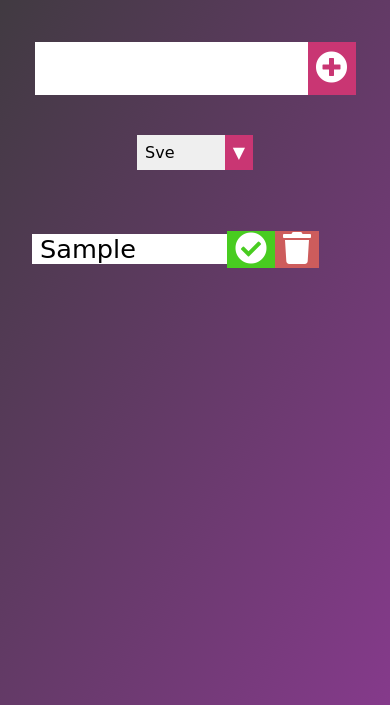
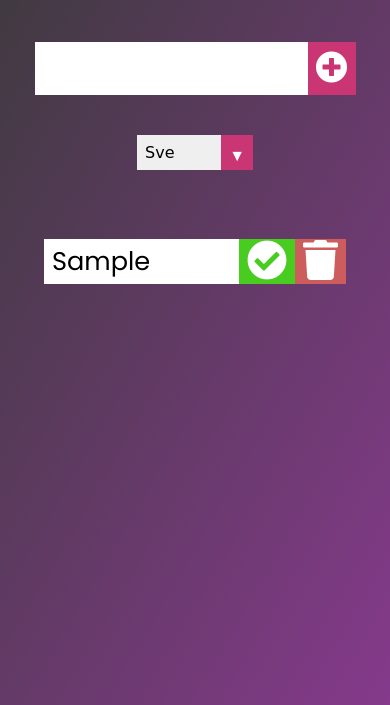
Before and after one commit to tkarnas/to_do_list, a plain HTML site: page index.html in a window 390 px wide. Both pictures are taken after typing "Sample" into the empty fields and a click on the button 331 px from the left and 207 px from the top of the page. Shown: the part 139-844 px from the top of the page. Drawn offline with Linux system fonts and the light colour scheme.

Commit message:
Add files via upload

```diff
--- a/index.html
+++ b/index.html
@@ -7,7 +7,10 @@
       rel="stylesheet"
       href="https://cdnjs.cloudflare.com/ajax/libs/font-awesome/5.13.0/css/all.min.css"
     />
-
+    <link
+      href="https://fonts.googleapis.com/css2?family=Poppins&display=swap"
+      rel="stylesheet"
+    />
     <link rel="stylesheet" href="./style.css" />
     <title>To-do by Tomo</title>
   </head>
--- a/style.css
+++ b/style.css
@@ -5,7 +5,7 @@
 }
 
 body {
-  font-family: cursive;
+  font-family: "Poppins", sans-serif;
   min-height: 100vh;
   background: linear-gradient(120deg, #3a3a3a, #853a8b);
   color: white;
@@ -57,32 +57,36 @@ form button {
 }
 
 .todo-lista {
-  min-width: 30vw;
+  min-width: 30%;
   list-style: none;
 }
 
 .todo-div {
+  margin: 2.5rem;
+  background: white;
+  color: black;
+  font-size: 1.5rem;
   display: flex;
-  justify-content: space-between;
+  justify-content: ;
   align-items: center;
-  font-size: 1.5rem;
-  margin: 2rem;
   transition: all 0.5s ease;
-  flex-wrap: wrap;
+}
+
+.todo-div li {
+  flex: 1;
 }
 
 .todo-li {
-  flex: 1;
   font-size: 2rem;
   padding: 0rem 0.5rem;
   background: white;
   color: black;
-  max-width: 30vw;
+  max-width: 50vw;
 }
 
 .completed,
 .trash {
-  font-size: 2rem;
+  font-size: 2.5rem;
   background: rgb(72, 204, 32);
   color: white;
   padding: 0rem 0.5rem;
@@ -165,18 +169,19 @@ select {
     font-size: 1.5rem;
   }
   .todo-lista {
-    min-width: 100vw;
-    display: flex;
+    min-width: 80vw;
   }
-}
   .todo-li {
-    min-width: 50vw;
     font-size: 1.6rem;
   }
 }
 
-@media only screen and (max-width: 1400px) {
+@media only screen and (max-width: 1100px) {
+  .todo-lista {
+    min-width: 60vw;
+  }
+
   .todo-li {
-    min-width: 30vw;
+    min-width: 50vw;
   }
 }
```
